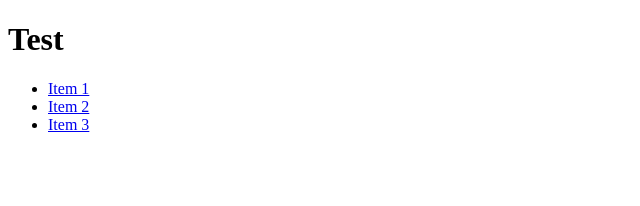
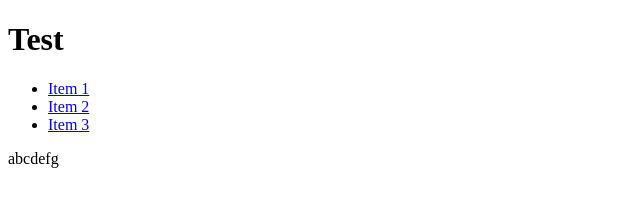
Before and after one commit to tico1170/clase_16, a plain HTML site: page index.html in a window 1280 px wide. Shown: the full height of the page, 0-640 px from the left. Drawn offline with Linux system fonts and the light colour scheme.

Commit message:
Agregué un footer

```diff
--- a/index.html
+++ b/index.html
@@ -16,5 +16,8 @@
                 <li><a href="#">Item 3</a></li>
             </ul>
         </nav>
+        <footer>
+            <p>abcdefg</p>
+        </footer>
     </body>
 </html>
```
